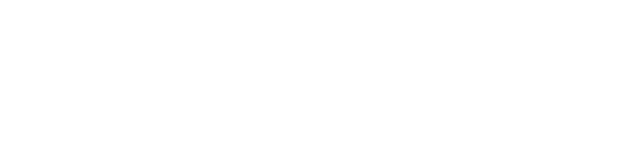
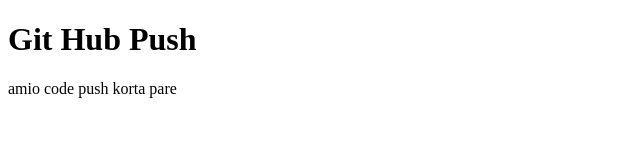
Before and after one commit to kawsartkg64/my-new-repo, a plain HTML site: page index.html in a window 1280 px wide. Shown: the whole page, without its empty margins (0-640 px from the left). Drawn offline with Linux system fonts and the light colour scheme.

Commit message:
blog commit

```diff
--- a/index.html
+++ b/index.html
@@ -6,6 +6,9 @@
     <title>my new repo</title>
 </head>
 <body>
-
+    <div>
+            <h1>Git Hub Push</h1>
+            <p>amio code push korta pare</p>
+    </div>
 </body>
 </html>
```
